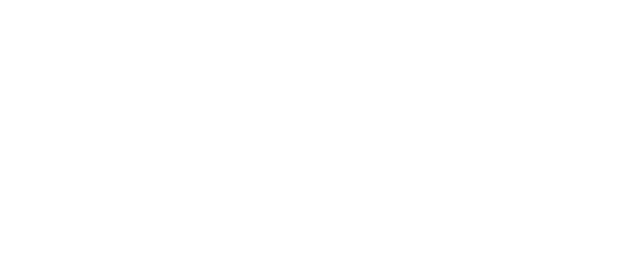
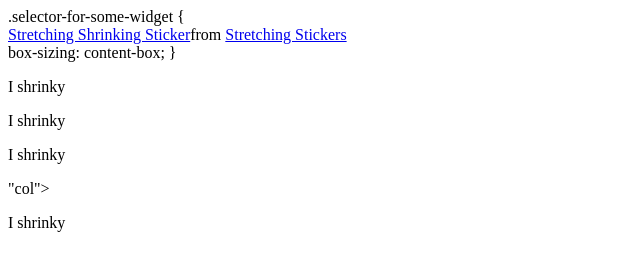
Before and after one commit to Newdayjoy4/Newdayjoy4.github.io, a plain HTML site: page index.html in a window 1280 px wide. Shown: the whole page, without its empty margins (0-640 px from the left). Drawn offline with Linux system fonts and the light colour scheme; a script that the page names is missing.

Commit message:
message here

```diff
--- a/index.html
+++ b/index.html
@@ -20,3 +20,27 @@
         <script src="" async defer></script>
     </body>
 </html>
+
+.selector-for-some-widget {<div class="tenor-gif-embed" data-postid="26072413" data-share-method="host" data-aspect-ratio="1" data-width="100%"><a href="https://tenor.com/view/stretching-shrinking-up-and-down-ghost-smile-gif-26072413">Stretching Shrinking Sticker</a>from <a href="https://tenor.com/search/stretching-stickers">Stretching Stickers</a></div> <script type="text/javascript" async src="https://tenor.com/embed.js"></script>
+    box-sizing: content-box;
+  }
+
+  <div class="container">
+   <div class="row">
+    <div class="col">
+     <p> I shrinky </p>
+  </div>
+    <div class="row">
+     <div class="col">
+     <p>I shrinky</p>
+     </div>
+    <div class="row">
+     <div class="col">
+        <p>I shrinky</p>
+  </div>
+  <div class="row">
+    <div class=>"col">
+    <p>I shrinky</p>
+  </div>
+   <div claas="row">
+    <div class= "col"
```
